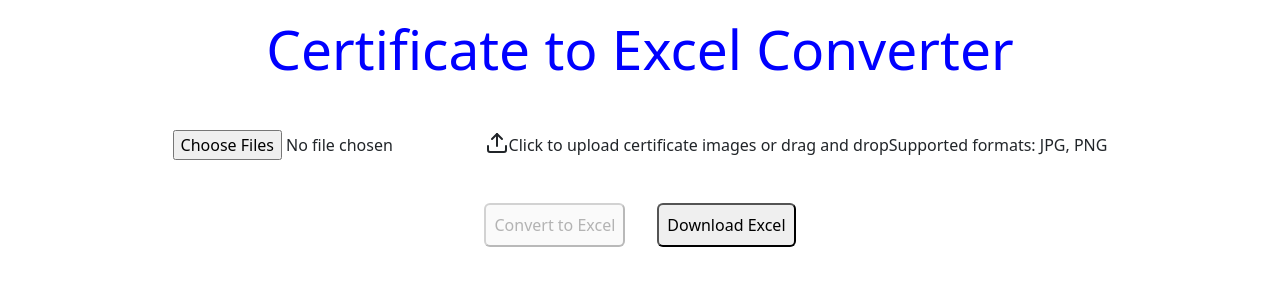
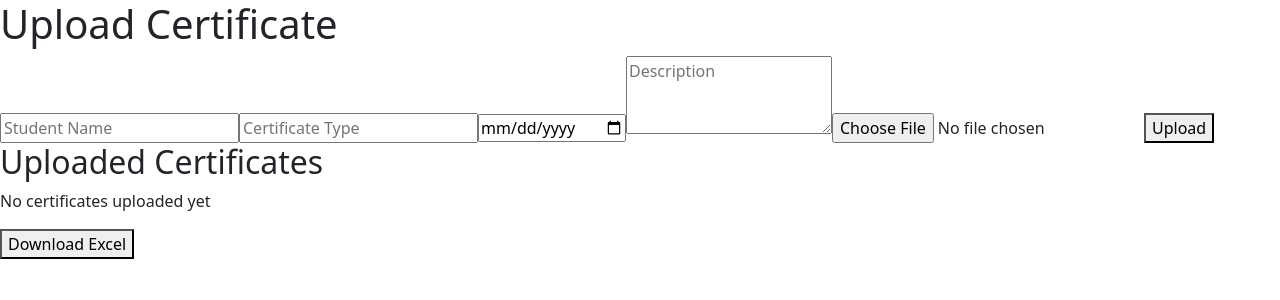
Before and after one commit to gouthamlingoju/ProjectONE, a React (Vite) app: page / in a window 1280 px wide. Shown: the top 300 px of the page. Built offline with nearby package versions, Linux system fonts and the light colour scheme.

Commit message:
Update App.jsx

```diff
--- a/src/App.jsx
+++ b/src/App.jsx
@@ -1,11 +1,146 @@
-import ImageToExcelConverter from './components/ImageToExcelConverter'
+import React, { useState } from "react";
+import * as XLSX from "xlsx";
+
+// Utility functions
+const MAX_FILE_SIZE = 5 * 1024 * 1024; // 5MB
+
+function validateFileSize(file) {
+  return file.size <= MAX_FILE_SIZE;
+}
+
+function validateFileType(file) {
+  return file.type.includes("pdf") || file.type.includes("image/");
+}
+
+function formatFileSize(bytes) {
+  if (bytes === 0) return "0 Bytes";
+  const k = 1024;
+  const sizes = ["Bytes", "KB", "MB"];
+  const i = Math.floor(Math.log(bytes) / Math.log(k));
+  return `${parseFloat((bytes / Math.pow(k, i)).toFixed(2))} ${sizes[i]}`;
+}
 
 function App() {
+  const [certificates, setCertificates] = useState([]);
+
+  // Handle file upload
+  const handleUpload = async (e) => {
+    e.preventDefault(); // Prevent page reload
+
+    const fileInput = document.getElementById("certificateFile");
+    const file = fileInput.files[0];
+
+    if (!file) {
+      alert("Please select a file");
+      return;
+    }
+
+    // Validate file size and type
+    if (!validateFileSize(file)) {
+      alert(`File size must be less than ${formatFileSize(MAX_FILE_SIZE)}`);
+      return;
+    }
+    if (!validateFileType(file)) {
+      alert("Please upload a PDF or image file");
+      return;
+    }
+
+    const base64String = await fileToBase64(file);
+    const newCertificate = {
+      studentName: document.getElementById("studentName").value,
+      certificateType: document.getElementById("certificateType").value,
+      issueDate: document.getElementById("issueDate").value,
+      description: document.getElementById("description").value,
+      fileName: file.name,
+      fileData: base64String.split(",")[1],
+    };
+
+    setCertificates((prevCertificates) => [
+      ...prevCertificates,
+      newCertificate,
+    ]);
+    alert("Certificate uploaded successfully");
+    document.getElementById("certificateForm").reset(); // Reset form
+  };
+
+  // Convert file to base64
+  const fileToBase64 = (file) => {
+    return new Promise((resolve, reject) => {
+      const reader = new FileReader();
+      reader.onload = () => resolve(reader.result);
+      reader.onerror = (error) => reject(error);
+      reader.readAsDataURL(file);
+    });
+  };
+
+  // Download Excel with certificates data
+  const handleDownloadExcel = () => {
+    const formattedCertificates = certificates.map((cert) => ({
+      "Student Name": cert.studentName,
+      "Certificate Type": cert.certificateType,
+      "Issue Date": new Date(cert.issueDate).toLocaleDateString(),
+      Description: cert.description,
+      "File Name": cert.fileName,
+      "File Data": cert.fileData,
+    }));
+
+    const ws = XLSX.utils.json_to_sheet(formattedCertificates);
+    const wb = XLSX.utils.book_new();
+    XLSX.utils.book_append_sheet(wb, ws, "Certificates");
+    XLSX.writeFile(wb, "certificates.xlsx");
+  };
+
   return (
-    <div>
-      <ImageToExcelConverter />
+    <div className="App">
+      <h1>Upload Certificate</h1>
+      <form id="certificateForm" onSubmit={handleUpload}>
+        <input
+          type="text"
+          id="studentName"
+          placeholder="Student Name"
+          required
+        />
+        <input
+          type="text"
+          id="certificateType"
+          placeholder="Certificate Type"
+          required
+        />
+        <input type="date" id="issueDate" required />
+        <textarea
+          id="description"
+          placeholder="Description"
+          rows="3"
+        ></textarea>
+        <input
+          type="file"
+          id="certificateFile"
+          accept=".pdf,.jpg,.jpeg,.png"
+          required
+        />
+        <button type="submit">Upload</button>
+      </form>
+
+      <h2>Uploaded Certificates</h2>
+      <div>
+        {certificates.length === 0 ? (
+          <p>No certificates uploaded yet</p>
+        ) : (
+          certificates.map((cert, index) => (
+            <div key={index} className="certificate-card">
+              <p>Student Name: {cert.studentName}</p>
+              <p>Certificate Type: {cert.certificateType}</p>
+              <p>Issue Date: {new Date(cert.issueDate).toLocaleDateString()}</p>
+              <p>Description: {cert.description}</p>
+              <p>File: {cert.fileName}</p>
+            </div>
+          ))
+        )}
+      </div>
+
+      <button onClick={handleDownloadExcel}>Download Excel</button>
     </div>
-  )
+  );
 }
 
-export default App
+export default App;
```
